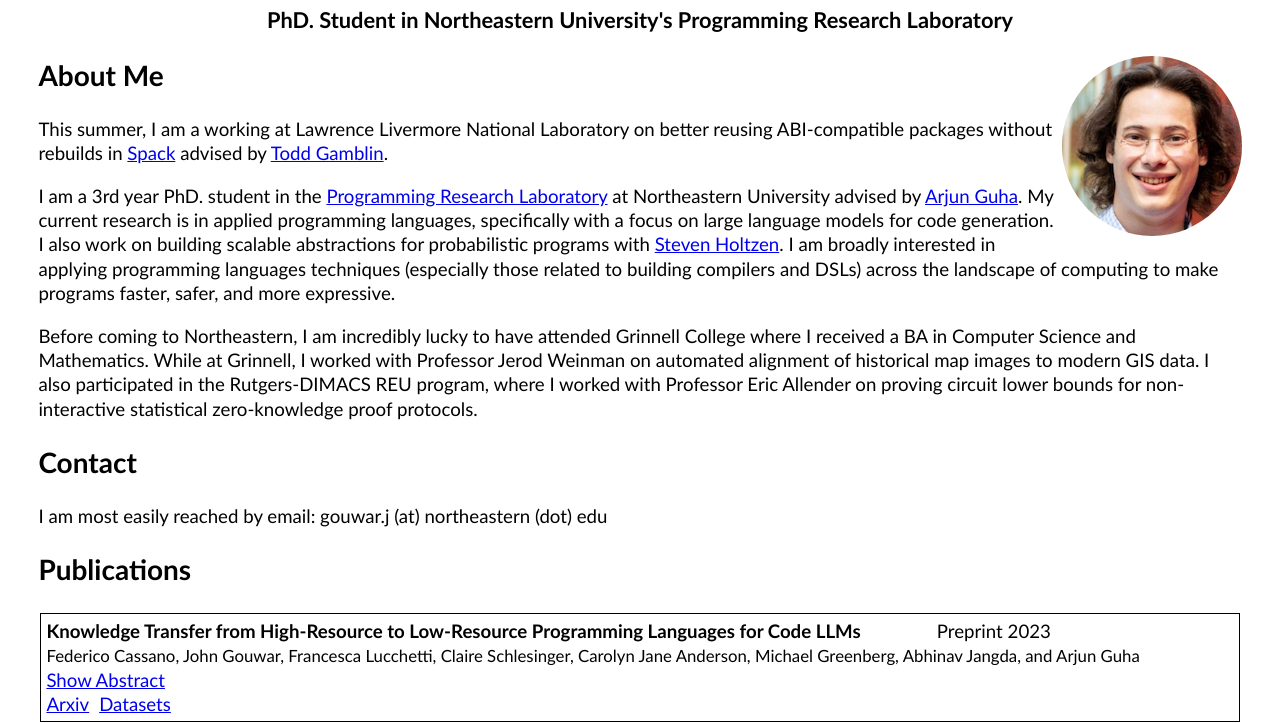
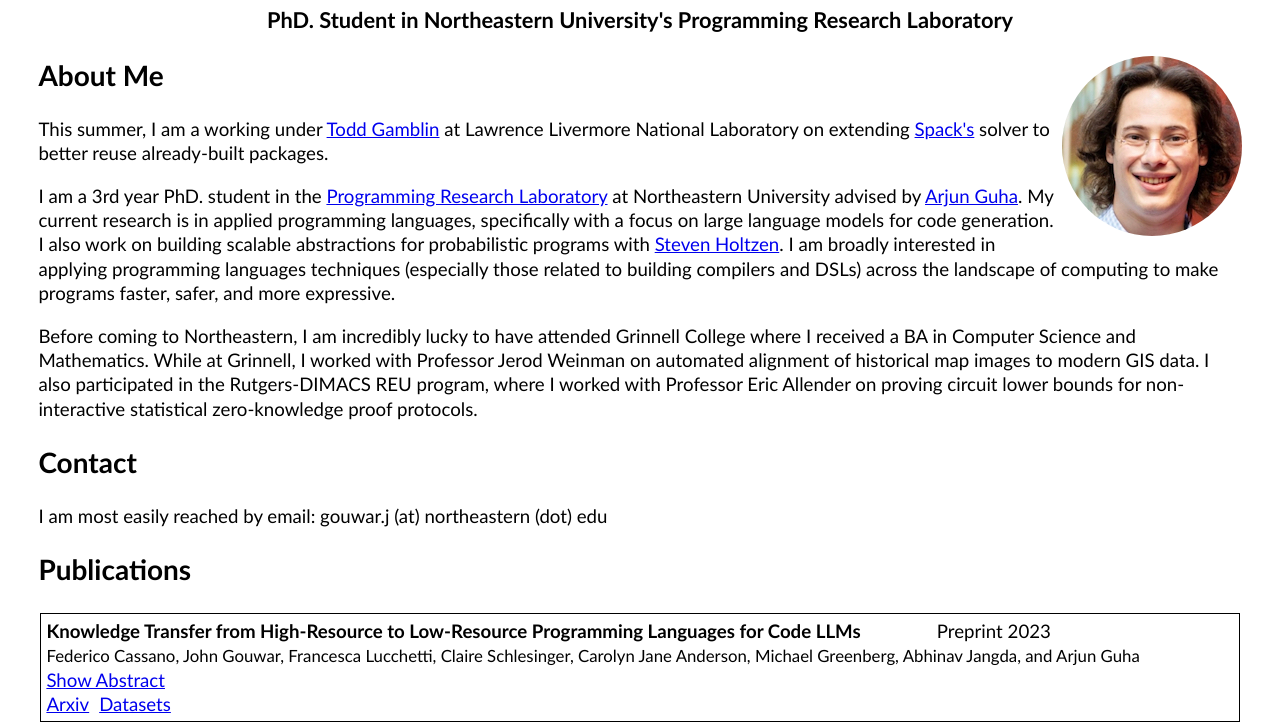
Before and after one commit to JohnGouwar/johngouwar.github.io, a plain HTML site: page index.html in a window 1280 px wide. Shown: the part 93-816 px from the top of the page. Drawn offline with Linux system fonts and the light colour scheme.

```diff
--- a/index.html
+++ b/index.html
@@ -1,7 +1,7 @@
 <!DOCTYPE html><html><head><meta http-equiv="Content-Type" content="text/html; charset=utf-8"><meta http-equiv="Content-Style-Type" content="text/css"><meta name="author" content="John Gouwar"><meta name="keywords" content="John Gouwar, John Gouwar Northeastern, John Gouwar programming languages"><meta name="viewport" content="width=device-width, initial-scale=1.0"><meta name="google-site-verification" content="66xKixQeaq-GlVXwcsnLOgJf1i2B6N4SpIh7qgnsxuQ"><meta name="description" content="The personal website for John Gouwar, a PhD. student in the Northeastern Programming research laborartory. Publications and contact info."><link href="assets/style.css" rel="stylesheet"><script src="assets/utils.js"></script><title>John Gouwar | Northeastern PRL</title></head><body><h1 class="page-title">John Gouwar</h1><h3 class="person-title">PhD. Student in Northeastern University's Programming Research Laboratory</h3><img src="../assets/headshot.png" alt="Photo of John Gouwar" class="prof-pic"><div class="about"><h2>About Me</h2>
-<p>This summer, I am a working at Lawrence Livermore National Laboratory on better
-reusing ABI-compatible packages without rebuilds in <a href="https://spack.readthedocs.io/en/latest/">Spack</a> advised
-by <a href="https://people.llnl.gov/gamblin2">Todd Gamblin</a>.</p>
+<p>This summer, I am a working under <a href="https://people.llnl.gov/gamblin2">Todd Gamblin</a> at Lawrence
+Livermore National Laboratory on extending <a href="https://spack.readthedocs.io/en/latest/">Spack's</a> solver to
+better reuse already-built packages.</p>
 <p>I am a 3rd year PhD. student in the <a href="https://prl.khoury.northeastern.edu/">Programming Research Laboratory</a>
 at Northeastern University advised by <a href="https://ccs.neu.edu/~arjunguha/main/home/">Arjun Guha</a>. My current
 research is in applied programming languages, specifically with a focus on large
```
Also changed, not shown: 1 other file.
